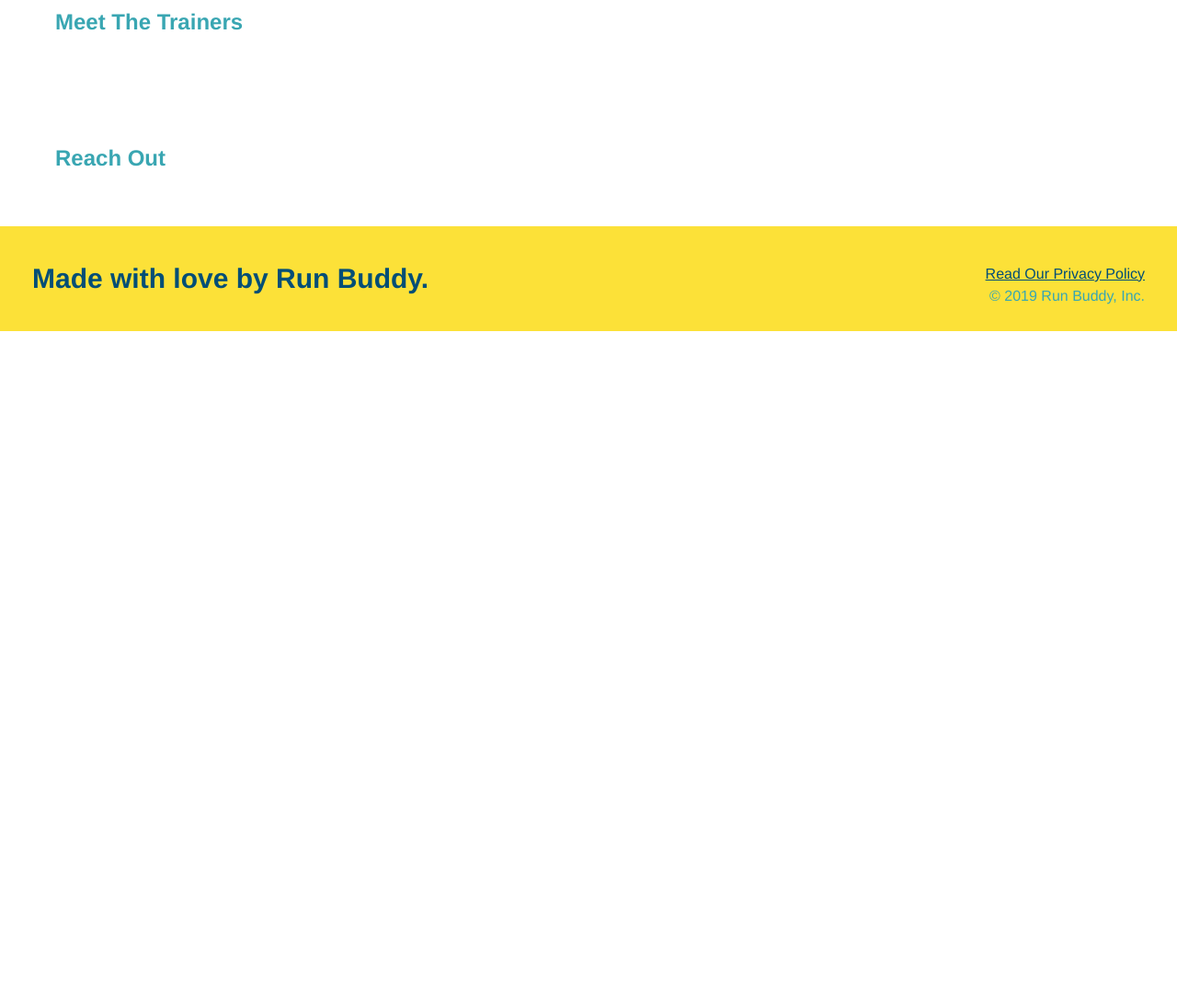
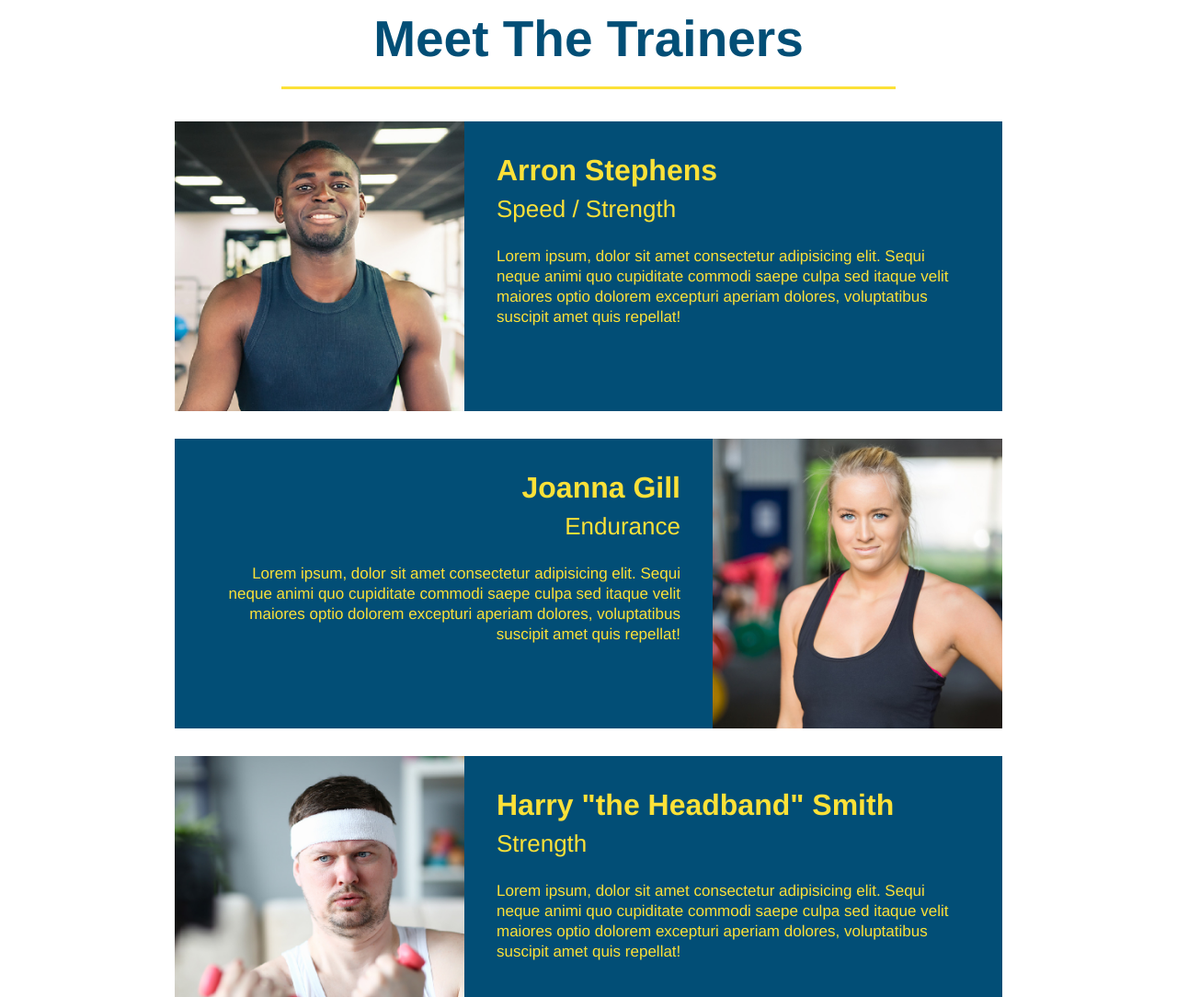
Before and after one commit to connermtodd/Run-Buddy, a plain HTML site: page index.html in a window 1280 px wide. Shown: the part 2900-3984 px from the top of the page at 92% size. Before the commit the page ends 3260 px from the top, so only its background shows below. Drawn offline with Linux system fonts and the light colour scheme.

Commit message:
trainer pics/clsses

```diff
--- a/assets/css/styles.css
+++ b/assets/css/styles.css
@@ -175,3 +175,53 @@
   .steps span {
       font-size: 38px;
   }
+
+  .trainers {
+      text-align: center;
+      overflow: auto;
+  }
+
+  .trainer {
+    width: 900px;
+    margin: 0 auto 30px auto;
+    background: #024e76;
+    color: #fce138;
+    overflow: auto;
+  }
+
+  .trainer img {
+      width: 35%;
+      float: left;
+      overflow: auto;
+  }
+
+  .trainer-bio {
+      padding: 35px;
+      float: left;
+      width: 65%;
+      overflow: auto;
+  }
+
+  .text-left {
+      text-align: left;
+  }
+
+  .text-right {
+      text-align: right;
+  }
+
+  .trainer-bio h3 {
+    font-size: 32px;
+    margin-bottom: 8px;
+  }
+
+  .trainer-bio h4 {
+    font-weight: lighter;
+    font-size: 26px;
+    margin-bottom: 25px;
+  }
+
+  .trainer-bio p {
+    font-size: 17px;
+    line-height: 1.3;
+  }
--- a/index.html
+++ b/index.html
@@ -104,8 +104,45 @@
     </section>
 
     <!-- "meet the trainers" section-->
-    <section>
-        <h2>Meet The Trainers</h2>
+    <section id="your-trainers" class="trainers">
+        <h2 class="section-title primary-border">
+            Meet The Trainers
+        </h2>
+        <article class="trainer">
+            <img src="./assets/images/trainer-1.jpg" alt="Arron Stephens in his workout clothes, ready to pump iron" />
+            <div class="trainer-bio text-left">
+                <h3>Arron Stephens</h3>
+                <h4>Speed / Strength</h4>
+                    <p>
+                        Lorem ipsum, dolor sit amet consectetur adipisicing elit. Sequi neque animi quo cupiditate commodi saepe culpa sed
+      itaque velit maiores optio dolorem excepturi aperiam dolores, voluptatibus suscipit amet quis repellat!
+                    </p>
+            </div>
+        </article>
+
+        <article class="trainer">
+            <div class="trainer-bio text-right">
+                <h3>Joanna Gill</h3>
+                <h4>Endurance</h4>
+                <p>
+                    Lorem ipsum, dolor sit amet consectetur adipisicing elit. Sequi neque animi quo cupiditate commodi saepe culpa sed
+      itaque velit maiores optio dolorem excepturi aperiam dolores, voluptatibus suscipit amet quis repellat!
+                </p>
+            </div>
+            <img src="./assets/images/trainer-2.jpg" alt="Joanna Gill cooling off after a workout" />
+        </article>
+
+        <article class="trainer">
+            <img src="./assets/images/trainer-3.jpg">
+            <div class="trainer-bio text-left">
+                <h3>Harry "the Headband" Smith</h3>
+                <h4>Strength</h4>
+                <p>
+                    Lorem ipsum, dolor sit amet consectetur adipisicing elit. Sequi neque animi quo cupiditate commodi saepe culpa sed
+      itaque velit maiores optio dolorem excepturi aperiam dolores, voluptatibus suscipit amet quis repellat!
+                </p>
+            </div>
+        </article>
     </section>
 
     <!-- "reach out" section-->
```
Also changed, not shown: assets/images/trainer-1.jpg (added), assets/images/trainer-2.jpg (added), assets/images/trainer-3.jpg (added).
